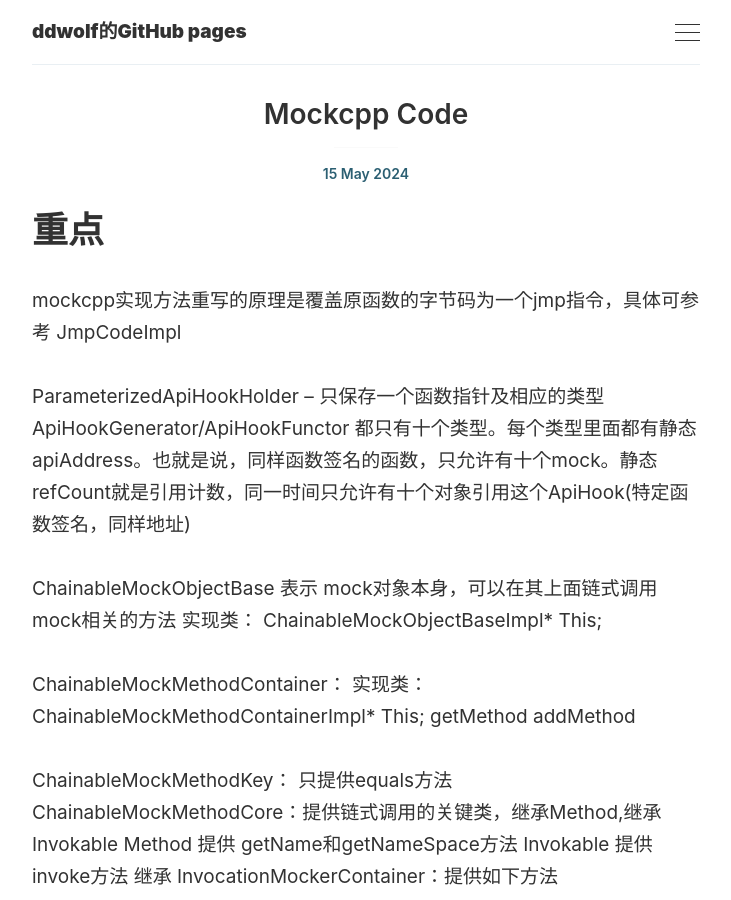
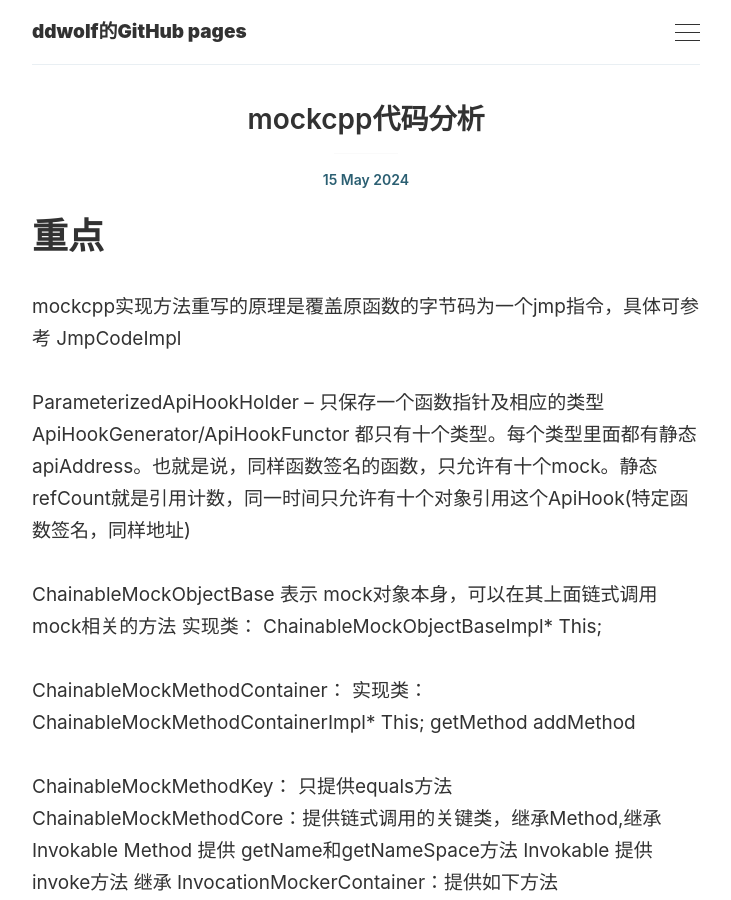
Before and after one commit to ddwolf/ddwolf.github.io, a Jekyll site: the page built from _posts/2024-05-15-mockcpp-code.md, in a window 1280 px wide and 900 px high. Shown: the whole window, without its empty margins (274-1005 px from the left). Built offline with Jekyll 4.4.1, drawn with Linux system fonts in a browser that asks for light colours; our own code applies the rules of GitHub Pages for plain Markdown files.

Commit message:
Update 2024-05-15-mockcpp-code.md

```diff
--- a/_posts/2024-05-15-mockcpp-code.md
+++ b/_posts/2024-05-15-mockcpp-code.md
@@ -1,3 +1,9 @@
+---
+layout: post
+title: "mockcpp代码分析"
+date: 2024-05-15
+---
+
 # 重点
 mockcpp实现方法重写的原理是覆盖原函数的字节码为一个jmp指令，具体可参考 JmpCodeImpl
 
```
